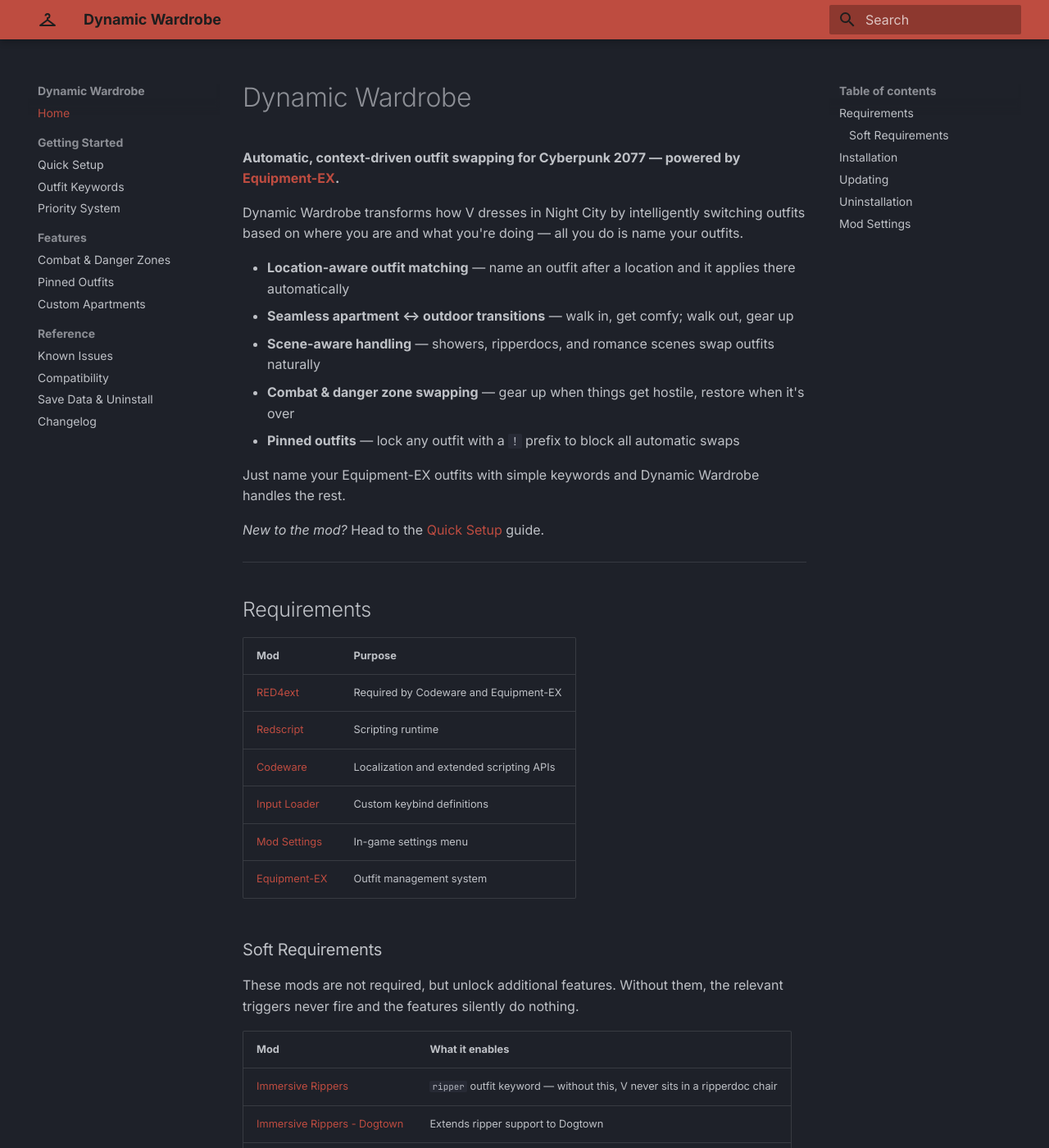
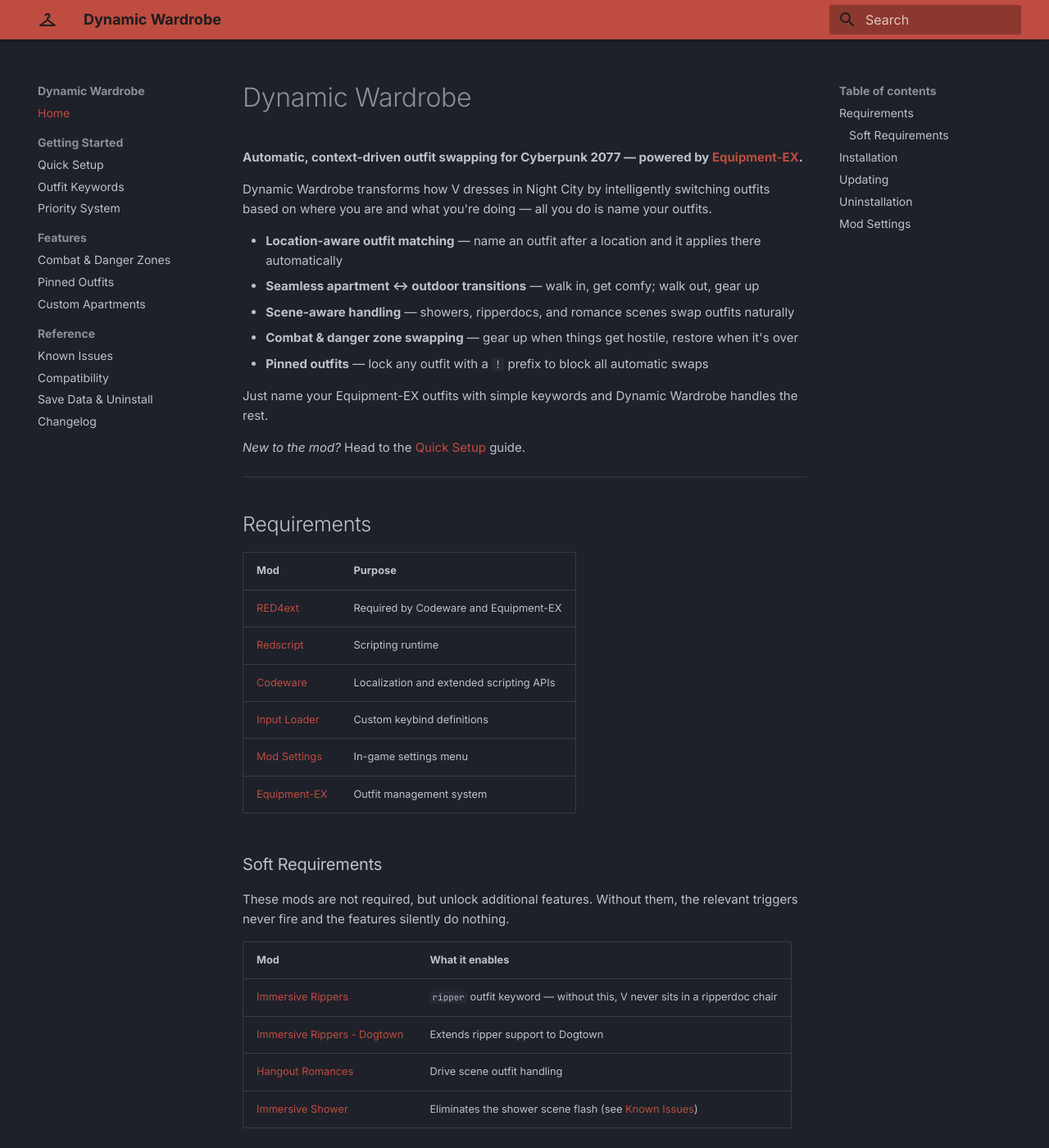
Before and after one commit to Yorivel/Dynamic-Wardrobe, an MkDocs documentation site: the page built from docs/index.md, in a window 1280 px wide and 1400 px high. Shown: the whole window at 82% size. Built offline with MkDocs 1.6.1 and Material for MkDocs 9.7.7, drawn with Linux system fonts in a browser that asks for light colours.

Commit message:
Update docs

```diff
--- a/docs/stylesheets/extra.css
+++ b/docs/stylesheets/extra.css
@@ -7,3 +7,20 @@
   --md-primary-fg-color: #be4c40;
   --md-primary-bg-color: #1e1e1e;
 }
+
+.md-typeset {
+  font-size: 0.75rem;
+  line-height: 1.6;
+}
+
+.md-typeset h1 {
+  font-size: 1.6rem;
+}
+
+.md-typeset h2 {
+  font-size: 1.25rem;
+}
+
+.md-typeset h3 {
+  font-size: 1rem;
+}
```
Also changed, not shown: 1 other file.
